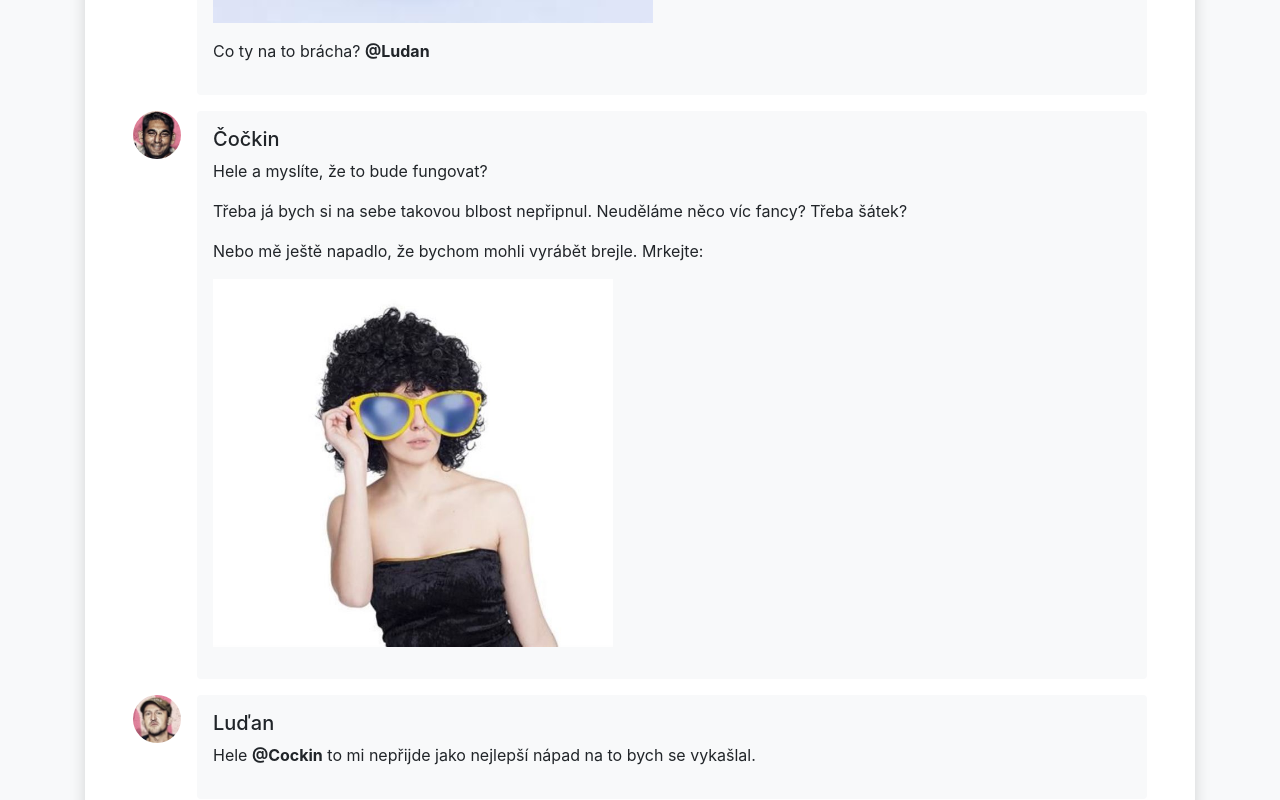
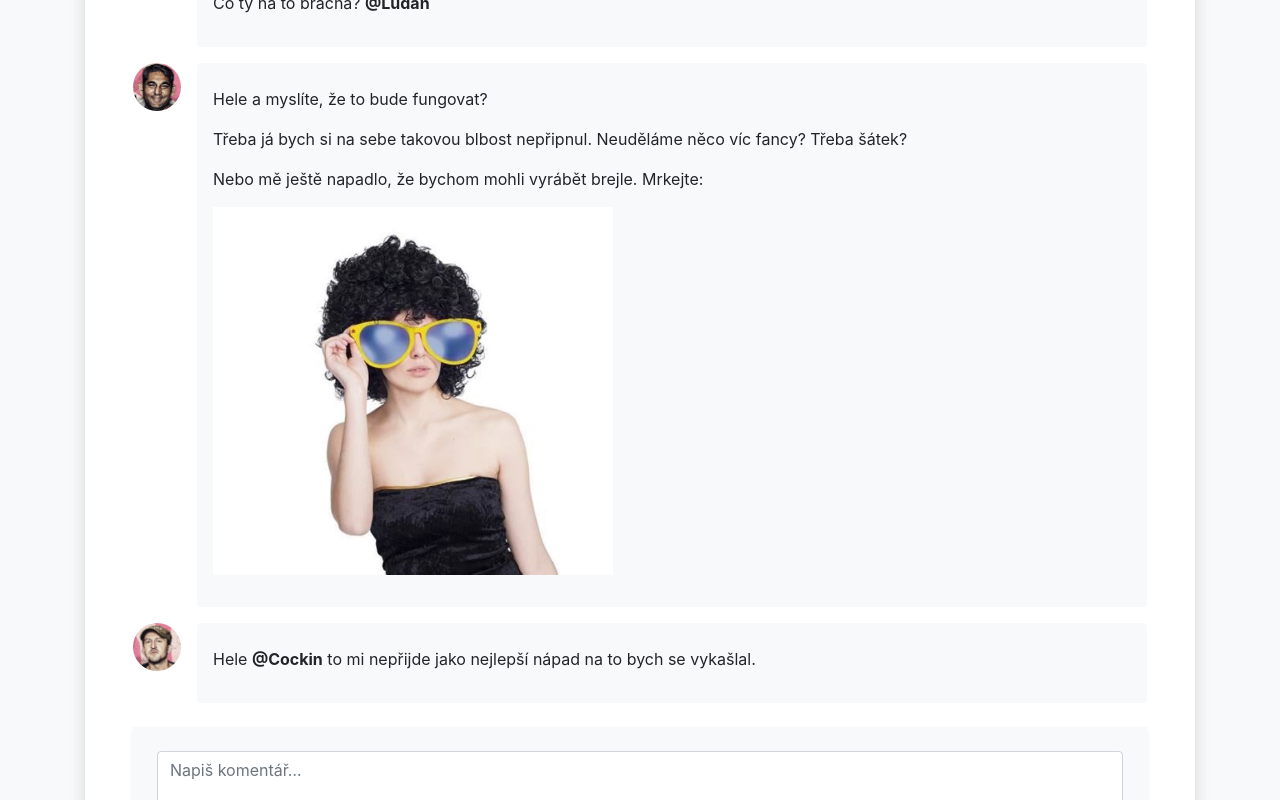
Before and after one commit to vaclavpavlicek/freelo-comments-frontend, a React (Create React App) app: page / in a window 1280 px wide. Shown: the part 1160-1960 px from the top of the page. Built offline with nearby package versions, Linux system fonts and the light colour scheme.

Commit message:
Add comments adding to state.

```diff
--- a/src/App.js
+++ b/src/App.js
@@ -21,22 +21,42 @@ class App extends Component {
             },
             comments: [
                 {
-                    name: 'Dáša',
+                    nickname: 'Dáša',
                     avatar: avatar3,
                     text: '<p>Už mám první vlaštovku merche:</p><p><img src="./images/discussion1.png" className="img-fluid shadow-sm" alt=""/></p><p>Co ty na to brácha? <strong>@Ludan</strong></p>'
                 },
                 {
-                    name: 'Luďan',
+                    nickname: 'Luďan',
                     avatar: avatar1,
                     text: '<p>Už mám první vlaštovku merche:</p><p><img src="./images/discussion1.png" className="img-fluid shadow-sm" alt=""/></p><p>Co ty na to brácha? <strong>@Ludan</strong></p>'
                 },
                 {
-                    name: 'Čočkin',
+                    nickname: 'Čočkin',
                     avatar: avatar2,
                     text: '<p>Hele a myslíte, že to bude fungovat?</p><p>Třeba já bych si na sebe takovou blbost nepřipnul. Neuděláme něco víc fancy? Třeba šátek?</p><p>Nebo mě ještě napadlo, že bychom mohli vyrábět brejle. Mrkejte:</p><p><img src=./images/discussion2.jpg width="400" className="img-fluid shadow-sm" alt=""/> </p>'
                 },
+                {
+                    nickname: 'Luďan',
+                    avatar: avatar1,
+                    text: '<p>Hele <strong>@Cockin</strong> to mi nepřijde jako nejlepší nápad na to bych se vykašlal.</p>'
+                },
             ]
         };
+    }
+
+    addComment(text) {
+        this.state.comments.push({
+            nickname: 'Dáša',
+            avatar: avatar3,
+            text
+        });
+        this.setState({comments: this.state.comments});
+    }
+
+    updateTaskResolved(e) {
+        const task = this.state.task;
+        task.resolved = e.target.checked;
+        this.setState({task});
     }
 
     render() {
@@ -46,7 +66,9 @@ class App extends Component {
                     <div className="flex-fill w-75">
                         <Toolbar/>
                         <Task task={this.state.task}
-                              comments={this.state.comments}/>
+                              comments={this.state.comments}
+                              addComment={this.addComment.bind(this)}
+                              updateTaskResolved={this.updateTaskResolved.bind(this)} />
                     </div>
                 </div>
             </div>
--- a/src/components/Task/Task.js
+++ b/src/components/Task/Task.js
@@ -1,16 +1,34 @@
 import React, {Component} from 'react';
-import avatar1 from '../../images/avatar1.png';
 import {Comment} from '../Comment/Comment';
 
 export class Task extends Component  {
+    constructor(props) {
+        super(props);
+        this.state = {
+            commentText: ''
+        }
+    }
 
+    addComment() {
+        const text = this.state.commentText;
+        if (text) {
+            this.setState({commentText: ''});
+            this.props.addComment(text);
+        } else {
+            alert('Zadejte prosím komentář.');
+        }
+    }
+
+    commentChanged(e) {
+        this.setState({commentText: e.target.value});
+    }
 
     render() {
-        const {task, comments} = this.props;
+        const {task, comments, updateTaskResolved} = this.props;
         return (
             <div className="bg-white rounded shadow p-2 p-sm-3 p-md-5">
                 <div className="form-group form-check h5 mb-4 mb-sm-5">
-                    <input type="checkbox" className="form-check-input" id="exampleCheck1" checked={task.resolved}/>
+                    <input type="checkbox" className="form-check-input" id="exampleCheck1" checked={task.resolved} onChange={updateTaskResolved}/>
                     <label className="form-check-label" htmlFor="exampleCheck1">
                         {task.name}
                         <span
@@ -20,27 +38,16 @@ export class Task extends Component  {
                             className="badge badge-secondary badge-pill">{task.assignee.nickname}</span></label>
                 </div>
                 {comments.map(Comment)}
-                <div className="d-flex mb-3">
-                    <div className="flex-shrink-0">
-                        <img src={avatar1} className="mr-3 rounded-circle"
-                             style={{width: '3rem'}} alt="..."/>
-                    </div>
-                    <div className="bg-light p-2 p-sm-3 rounded flex-fill comment">
-                        <h5 className="mt-0">Luďan</h5>
-                        <p>Hele <strong>@Cockin</strong> to mi nepřijde jako nejlepší nápad na to bych se
-                            vykašlal.</p>
-                    </div>
-                </div>
                 <div className="mt-4 bg-light shadow-sm p-3 p-sm-4">
                     <form action="">
                         <div className="form-group flex-fill">
                             <div className="d-sm-flex">
-                        <textarea className="form-control" id="exampleFormControlTextarea1" rows="3"
-                                  placeholder="Napiš komentář…"></textarea>
+                        <textarea value={this.state.commentText} className="form-control" id="exampleFormControlTextarea1" rows="3"
+                                  placeholder="Napiš komentář…" onChange={this.commentChanged.bind(this)}></textarea>
                             </div>
                         </div>
                     </form>
-                    <button type="submit" href="#" className="btn btn-success">Uložit komentář</button>
+                    <button type="submit" onClick={this.addComment.bind(this)} className="btn btn-success">Uložit komentář</button>
                 </div>
             </div>
         );
```
